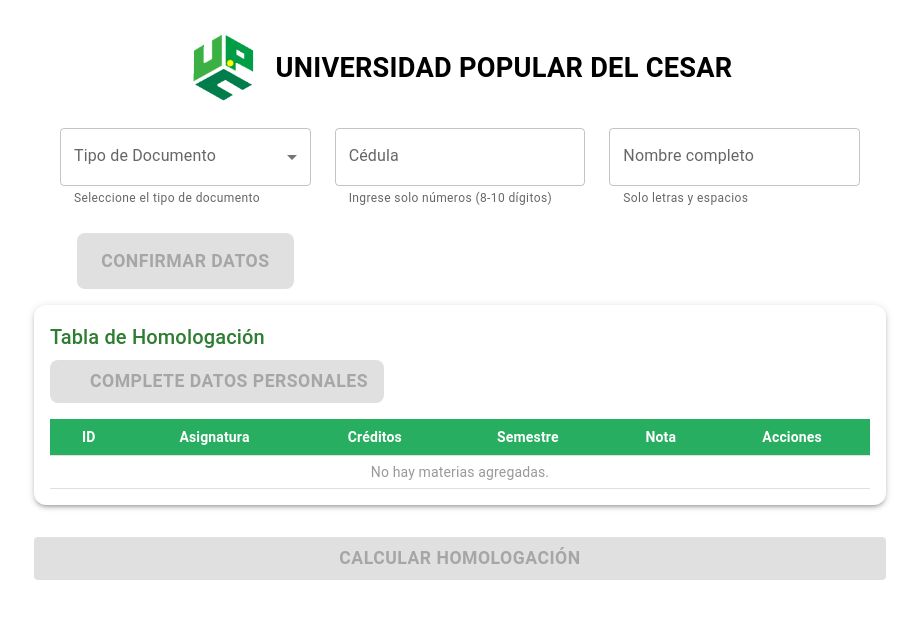
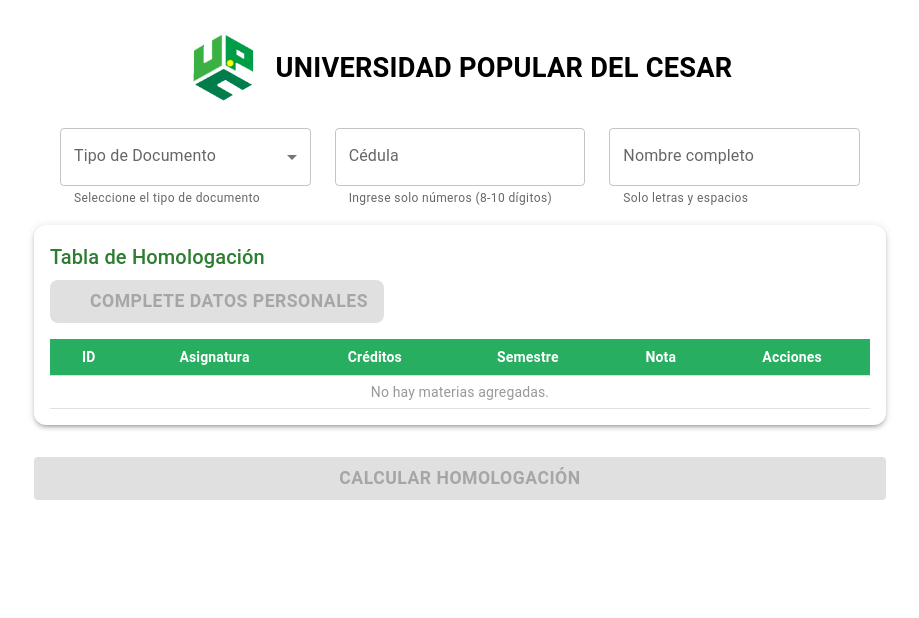
Before and after one commit to oeortega/PensumFront, a React (Create React App) app: page / in a window 1280 px wide. Shown: the top 618 px of the page, without its empty margins (180-1099 px from the left). Built offline with nearby package versions, Linux system fonts and the light colour scheme; some icons are missing.

Commit message:
correciones

```diff
--- a/src/App.css
+++ b/src/App.css
@@ -6,6 +6,8 @@
   height: 40vmin;
   pointer-events: none;
 }
+
+
 
 @media (prefers-reduced-motion: no-preference) {
   .App-logo {
--- a/src/App.js
+++ b/src/App.js
@@ -1,4 +1,5 @@
 import React, { useState } from "react";
+import './App.css';
 import HeaderForm from "./components/HeaderForm";
 import HomologacionTable from "./components/HomologacionTable";
 import AgregarMateriaModal from "./components/AgregarMateriaModal";
--- a/src/components/AgregarMateriaModal.jsx
+++ b/src/components/AgregarMateriaModal.jsx
@@ -9,8 +9,6 @@
   MenuItem,
   Slide
 } from "@mui/material";
-
-// Elimina la constante materiasDisponibles, ahora será obtenida desde el API
 
 const Transition = React.forwardRef(function Transition(props, ref) {
   return <Slide direction="up" ref={ref} {...props} />;
@@ -25,7 +23,14 @@
  * - materiaToEdit: (opcional) objeto materia para editar (misma estructura que materia)
  * - onUpdate: (opcional) función ({id, nombre, creditos, semestre, nota}, editIndex) para actualizar materia
  */
-export default function AgregarMateriaModal({ open, onClose, onAdd, editIndex = null, materiaToEdit = null, onUpdate }) {
+export default function AgregarMateriaModal({
+  open,
+  onClose,
+  onAdd,
+  editIndex = null,
+  materiaToEdit = null,
+  onUpdate
+}) {
   const [semestre, setSemestre] = useState("");
   const [materiaId, setMateriaId] = useState("");
   const [nota, setNota] = useState("");
@@ -37,13 +42,20 @@
   useEffect(() => {
     if (open) {
       setLoadingMaterias(true);
-      fetch("https://6438770b1b9a7dd5c951c792.mockapi.io/pensum_anterior") // Cambia esta URL por la de tu API real
+      fetch("http://localhost:3001/homologacion/pensum/viejo")
         .then(res => {
           if (!res.ok) throw new Error("Error cargando materias");
           return res.json();
         })
         .then(data => {
-          setMateriasDisponibles(data);
+          // Normaliza los datos: asegura que cada materia tenga id, nombre, creditos y semestre
+          const materiasNormalizadas = data.map((m, idx) => ({
+            id: m.codigo || m.id || idx.toString(),
+            nombre: m.nombre || m.asignatura || "",
+            creditos: m.creditos || m.credits || 0,
+            semestre: (m.semestre || m.semester || Math.ceil((idx + 1) / 5)).toString() // Asegura string siempre
+          }));
+          setMateriasDisponibles(materiasNormalizadas);
           setLoadingMaterias(false);
         })
         .catch(err => {
@@ -66,28 +78,35 @@
     }
   }, [materiaToEdit, open]);
 
+  // Filtra por semestre si corresponde (string contra string)
   const materiasFiltradas = materiasDisponibles.filter(
-    m =>
-      (!semestre || m.semestre === Number(semestre))
+    m => (!semestre || m.semestre === semestre)
   );
+
+  // Extrae los semestres disponibles de las materias (siempre string)
+  const semestresDisponibles = [...new Set(materiasDisponibles.map(m => m.semestre))].sort((a, b) => Number(a) - Number(b));
 
   const handleConfirm = () => {
     const materia = materiasDisponibles.find(m => m.id === materiaId);
     if (materia && nota) {
-      const materiaObj = { ...materia, nota };
+      const materiaObj = { ...materia, nota: Number(nota) };
       if (editIndex !== null && typeof onUpdate === "function") {
         onUpdate(materiaObj, editIndex);
       } else {
         onAdd(materiaObj);
       }
       onClose();
-      setSemestre(""); setMateriaId(""); setNota("");
+      setSemestre("");
+      setMateriaId("");
+      setNota("");
     }
   };
 
   return (
     <Dialog open={open} onClose={onClose} TransitionComponent={Transition}>
-      <DialogTitle>{editIndex !== null ? "Actualizar asignatura" : "Seleccionar asignatura"}</DialogTitle>
+      <DialogTitle>
+        {editIndex !== null ? "Actualizar asignatura" : "Seleccionar asignatura"}
+      </DialogTitle>
       <DialogContent dividers>
         {loadingMaterias ? (
           <div>Cargando materias...</div>
@@ -103,8 +122,8 @@
               fullWidth
               margin="dense"
             >
-              {[...Array(10).keys()].map(n => (
-                <MenuItem key={n+1} value={n+1}>{n+1}</MenuItem>
+              {semestresDisponibles.map(n => (
+                <MenuItem key={n} value={n}>{n}</MenuItem>
               ))}
             </TextField>
             <TextField
@@ -133,8 +152,15 @@
         )}
       </DialogContent>
       <DialogActions>
-        <Button onClick={onClose} color="secondary" variant="outlined">Cancelar</Button>
-        <Button onClick={handleConfirm} color="success" variant="contained" disabled={loadingMaterias || errorMaterias}>
+        <Button onClick={onClose} color="secondary" variant="outlined">
+          Cancelar
+        </Button>
+        <Button
+          onClick={handleConfirm}
+          color="success"
+          variant="contained"
+          disabled={loadingMaterias || errorMaterias}
+        >
           {editIndex !== null ? "Actualizar" : "Agregar"}
         </Button>
       </DialogActions>
--- a/src/components/HeaderForm.jsx
+++ b/src/components/HeaderForm.jsx
@@ -1,4 +1,4 @@
-import React from "react";
+import React, { useEffect, useRef } from "react";
 import { useForm } from "react-hook-form";
 import {
   TextField,
@@ -9,7 +9,6 @@
   FormHelperText,
   Box,
   Typography,
-  Button,
   Snackbar,
   Alert
 } from "@mui/material";
@@ -35,19 +34,27 @@
   });
 
   const [openSnackbar, setOpenSnackbar] = React.useState(false);
+  const autoSubmitted = useRef(false);
 
-  React.useEffect(() => {
+  useEffect(() => {
     reset(header);
   }, [header, reset]);
 
-  React.useEffect(() => {
+  const onSubmit = React.useCallback((data) => {
+    setHeader(data);
+    setOpenSnackbar(true);
+  }, [setHeader]);
+
+  useEffect(() => {
     setHeaderValid(isValid);
-  }, [isValid, setHeaderValid]);
-
-  const onSubmit = (data) => {
-    setHeader(data);
-    setOpenSnackbar(true); // Mostrar mensaje de éxito
-  };
+    if (isValid && !autoSubmitted.current) {
+      autoSubmitted.current = true;
+      handleSubmit(onSubmit)();
+    }
+    if (!isValid) {
+      autoSubmitted.current = false;
+    }
+  }, [isValid, handleSubmit, onSubmit, setHeaderValid]);
 
   const tipoDocValue = watch("tipoDoc") || "";
 
@@ -70,7 +77,6 @@
       </Box>
 
       <form
-        onSubmit={handleSubmit(onSubmit)}
         style={{
           display: "grid",
           gridTemplateColumns: "repeat(auto-fit, minmax(220px, 1fr))",
@@ -137,28 +143,6 @@
           helperText={errors.nombre?.message || "Solo letras y espacios"}
           fullWidth
         />
-
-        <Box display="flex" alignItems="center" justifyContent="center">
-          <Button
-            type="submit"
-            variant="contained"
-            disabled={!isValid}
-            sx={{
-              height: "56px",
-              backgroundColor: "#1976d2",
-              fontWeight: "bold",
-              fontSize: "1.1rem",
-              paddingX: 3,
-              borderRadius: 2,
-              boxShadow: 3,
-              '&:hover': {
-                backgroundColor: "#125ea6"
-              }
-            }}
-          >
-            Confirmar Datos
-          </Button>
-        </Box>
       </form>
 
       {/* Snackbar de confirmación */}
```
